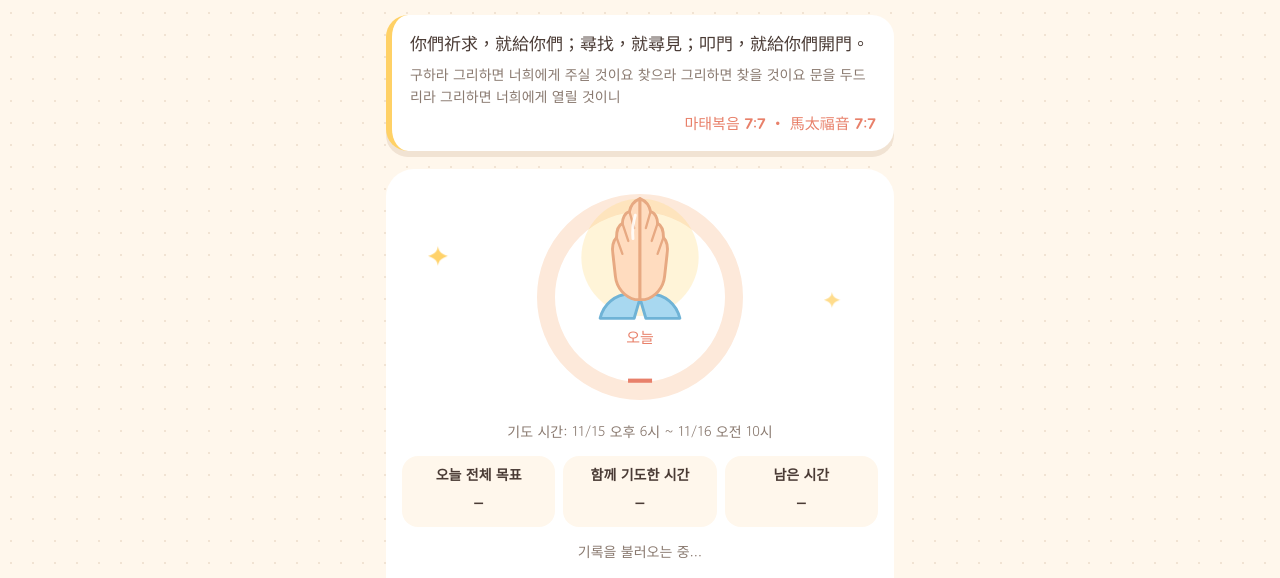
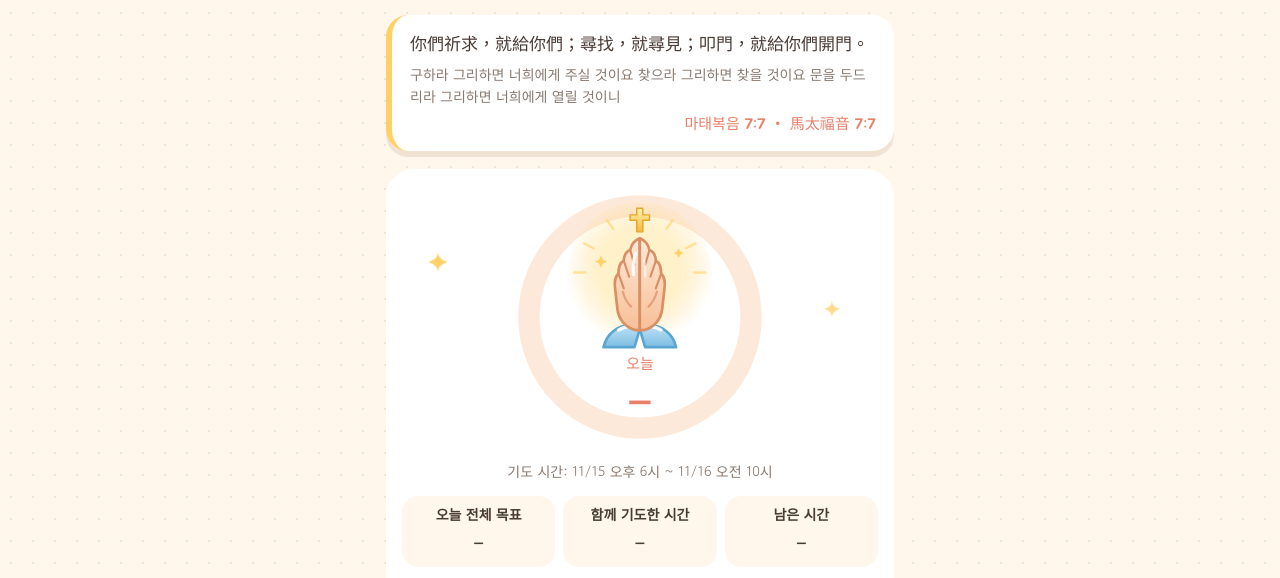
Before and after one commit to dosun0691-sketch/prayer-app, a plain HTML site: page public/index.html in a window 1280 px wide. Shown: the part 152-730 px from the top of the page. Drawn offline with Linux system fonts and the light colour scheme; no server answers.

Commit message:
기도 달성 원: 기도하는 손 그림을 후광·빛의 십자가·그러데이션으로 바꾸고 크게(원 260px, 그림 56%)
Co-Authored-By: Claude Opus 5.5 <noreply@anthropic.com>
Claude-Session: https://claude.ai/code/session_01518cqfoNy9dv1xwQRqLyhw

```diff
--- a/public/index.html
+++ b/public/index.html
@@ -54,10 +54,11 @@ h1{font-family:var(--display);font-weight:400;font-size:28px;margin:0;letter-spa
 /* hero */
 .hero{position:relative;background:var(--paper);border-radius:28px;padding:18px 16px 16px;box-shadow:0 6px 0 var(--line);text-align:center;overflow:hidden}
 .hero::before{content:"";position:absolute;inset:auto -40px -80px -40px;height:160px;background:var(--sky);opacity:.25;border-radius:50%}
-.ring{position:relative;width:220px;max-width:70vw;aspect-ratio:1;margin:0 auto}
+.ring{position:relative;width:260px;max-width:80vw;aspect-ratio:1;margin:0 auto}
 .ring svg{width:100%;height:100%;display:block}
 .ring .center{position:absolute;inset:0;display:grid;place-items:center;align-content:center;gap:0}
-.hands{width:46%;height:auto}
+.ring .center .hands{width:56%;height:auto;overflow:visible}
+.ring .center .big{font-size:48px}
 .big{font-family:var(--display);font-size:54px;color:var(--peach-deep);line-height:1;margin-top:2px;font-variant-numeric:tabular-nums}
 .lbl{font-family:var(--display);font-size:15px;color:var(--peach-deep)}
 .cheer{position:relative;font-family:var(--display);font-size:24px;color:var(--peach-deep);margin:10px 0 2px}
@@ -70,6 +71,8 @@ h1{font-family:var(--display);font-weight:400;font-size:28px;margin:0;letter-spa
   .sparkle.s2{animation-delay:.8s}.sparkle.s3{animation-delay:1.6s}
   @keyframes twinkle{0%,100%{transform:scale(1);opacity:1}50%{transform:scale(.6);opacity:.5}}
   #ringFg{transition:stroke-dashoffset .9s cubic-bezier(.3,1.3,.5,1)}
+  .hands .halo{transform-origin:60px 56px;animation:halo 3.2s ease-in-out infinite}
+  @keyframes halo{0%,100%{transform:scale(1);opacity:1}50%{transform:scale(1.07);opacity:.8}}
   .bar>i{transition:width .6s ease}
 }
 .more{position:relative;margin-top:14px;width:100%;font-family:var(--display);font-size:18px;background:var(--sun);color:#4a3b35;border:0;border-radius:18px;padding:12px;cursor:pointer;box-shadow:0 4px 0 #e9b43f}
@@ -196,7 +199,31 @@ button:disabled{opacity:.5}
         <defs><linearGradient id="rg" x1="0" y1="0" x2="1" y2="1"><stop offset="0" stop-color="#ffb4a2"/><stop offset="1" stop-color="#ffd166"/></linearGradient></defs>
       </svg>
       <div class="center">
-        <svg class="hands" viewBox="0 0 120 120" aria-hidden="true"><use href="#pray"/></svg>
+        <svg class="hands" viewBox="0 0 120 120" aria-hidden="true">
+          <defs>
+            <radialGradient id="hGlow" cx="50%" cy="46%" r="52%"><stop offset="0" stop-color="#fff6cf"/><stop offset=".55" stop-color="#ffe08a" stop-opacity=".55"/><stop offset="1" stop-color="#ffd166" stop-opacity="0"/></radialGradient>
+            <linearGradient id="hSkin" x1="0" y1="0" x2="0" y2="1"><stop offset="0" stop-color="#ffe9d6"/><stop offset="1" stop-color="#f7bf98"/></linearGradient>
+            <linearGradient id="hSleeve" x1="0" y1="0" x2="0" y2="1"><stop offset="0" stop-color="#bfe3f6"/><stop offset="1" stop-color="#7cbde3"/></linearGradient>
+            <linearGradient id="hCross" x1="0" y1="0" x2="0" y2="1"><stop offset="0" stop-color="#fff3b0"/><stop offset="1" stop-color="#f5b83d"/></linearGradient>
+          </defs>
+          <circle class="halo" cx="60" cy="56" r="56" fill="url(#hGlow)"/>
+          <g stroke="#ffcf5a" stroke-width="2" stroke-linecap="round" opacity=".55">
+            <path d="M60 4V12M33 11l5 7M87 11l-5 7M14 30l8 4M106 30l-8 4M6 54h9M114 54h-9"/>
+          </g>
+          <path d="M57.5 1h5v5.5h5.5v4.5h-5.5v9.5h-5V11h-5.5V6.5h5.5z" fill="url(#hCross)" stroke="#e8a52a" stroke-width="1.2" stroke-linejoin="round"/>
+          <g transform="translate(7.2 17) scale(.88)">
+            <path d="M26 112c3-13 13-20 25-21l9 4-5 17z" fill="url(#hSleeve)" stroke="#5aa6d1" stroke-width="2.5" stroke-linejoin="round"/>
+            <path d="M94 112c-3-13-13-20-25-21l-9 4 5 17z" fill="url(#hSleeve)" stroke="#5aa6d1" stroke-width="2.5" stroke-linejoin="round"/>
+            <path d="M40 96c6-4 13-5 20-1M80 96c-6-4-13-5-20-1" stroke="#fff" stroke-width="3" stroke-linecap="round" fill="none" opacity=".9"/>
+            <path d="M60 10 C55 12 52 16 51 21 C47 22 45 27 45 31 C41 33 40 38 40 43 C37 46 36 52 37 58 L39 76 C40 86 47 94 56 96 L60 96 Z" fill="url(#hSkin)" stroke="#d98e63" stroke-width="2.5" stroke-linejoin="round"/>
+            <path d="M 60 10 C 65 12 68 16 69 21 C 73 22 75 27 75 31 C 79 33 80 38 80 43 C 83 46 84 52 83 58 L 81 76 C 80 86 73 94 64 96 L 60 96 Z" fill="url(#hSkin)" stroke="#d98e63" stroke-width="2.5" stroke-linejoin="round"/>
+            <path d="M51 21 L55 35 M45 31 L50 46 M40 43 L45 57 M 69 21 L 65 35 M 75 31 L 70 46 M 80 43 L 75 57" stroke="#d98e63" stroke-width="2" stroke-linecap="round" fill="none"/>
+            <path d="M44 60 Q47 70 52 74 M76 60 Q73 70 68 74" stroke="#d98e63" stroke-width="2" stroke-linecap="round" fill="none" opacity=".7"/>
+            <path d="M56 24 Q53 34 54 44" stroke="#fff" stroke-width="3" stroke-linecap="round" fill="none" opacity=".9"/>
+            <path d="M64 30 Q66 38 65 46" stroke="#fff" stroke-width="2" stroke-linecap="round" fill="none" opacity=".6"/>
+          </g>
+          <path d="M28 40l1.6 3.4L33 45l-3.4 1.6L28 50l-1.6-3.4L23 45l3.4-1.6zM92 34l1.3 2.7L96 38l-2.7 1.3L92 42l-1.3-2.7L88 38l2.7-1.3z" fill="#ffd166"/>
+        </svg>
         <span class="lbl" data-t="today">오늘</span>
         <span class="big" id="pToday">–</span>
       </div>
```
